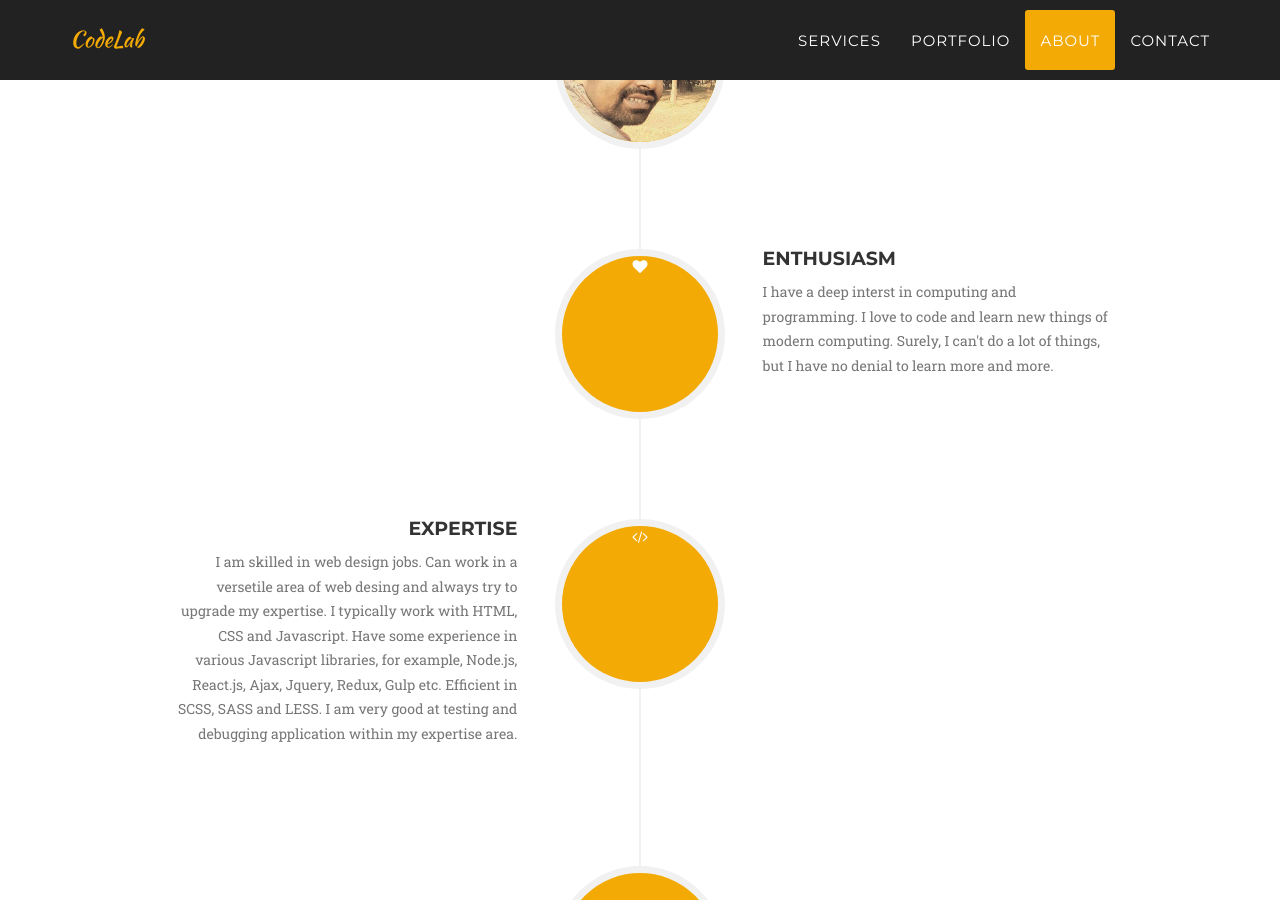
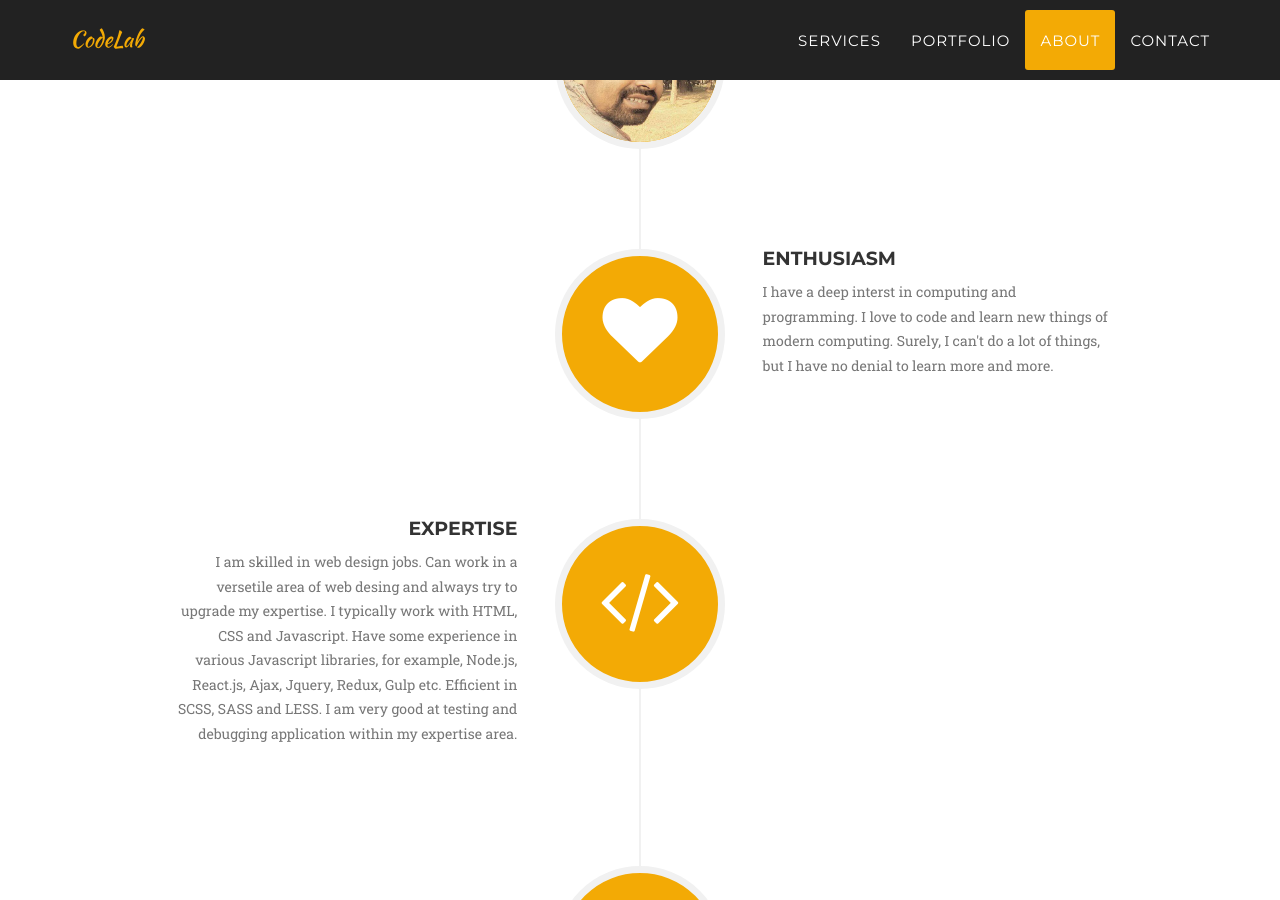
Before and after one commit to utsargoroy/utsargoroy.github.io, a Jekyll site: the page built from index.html, in a window 1280 px wide and 900 px high, scrolled down 3048 px. Built offline with Jekyll 4.4.1, drawn with Linux system fonts in a browser that asks for light colours; some web fonts are replaced.

Commit message:
added about section

```diff
--- a/_includes/about.html
+++ b/_includes/about.html
@@ -26,7 +26,7 @@
                         </li>
                         <li class="timeline-inverted">
                             <div class="timeline-image">
-                                <i class="fa fa-heart fa-stack-1x fa-inverse"></i>
+                                <i class="fa fa-heart fa-stack-1x fa-inverse" style="font-size: 5em; line-height: 150px;"></i>
                             </div>
                             <div class="timeline-panel">
                                 <div class="timeline-heading">
@@ -40,7 +40,8 @@
                         </li>
                         <li>
                             <div class="timeline-image">
-                                <i class="fa fa-code fa-stack-1x fa-inverse"></i>                            </div>
+                                <i class="fa fa-code fa-stack-1x fa-inverse" style="font-size: 5em; line-height: 150px;"></i>
+                            </div>
                             <div class="timeline-panel">
                                 <div class="timeline-heading">
                                     <h4>Expertise</h4>
```
